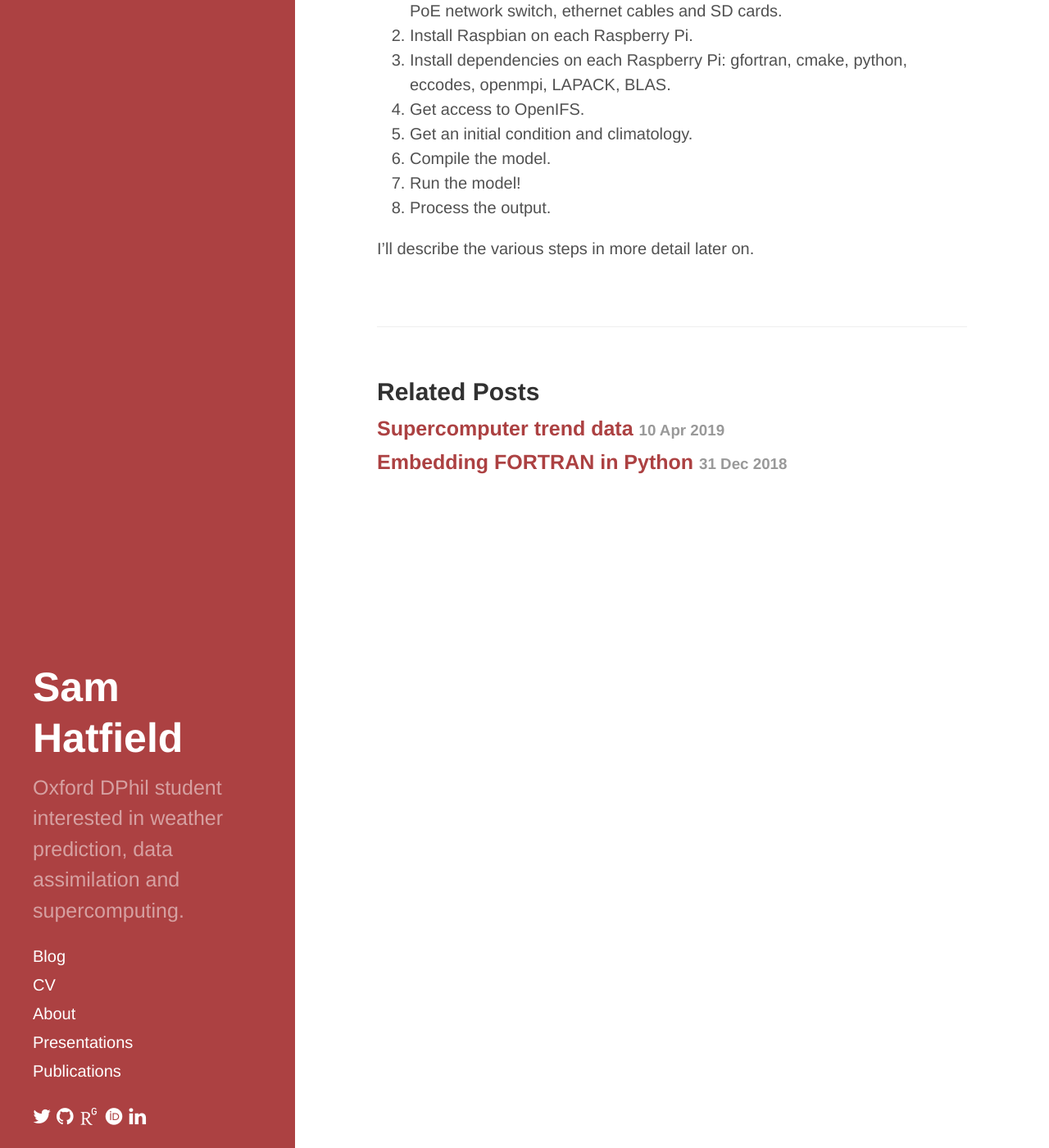
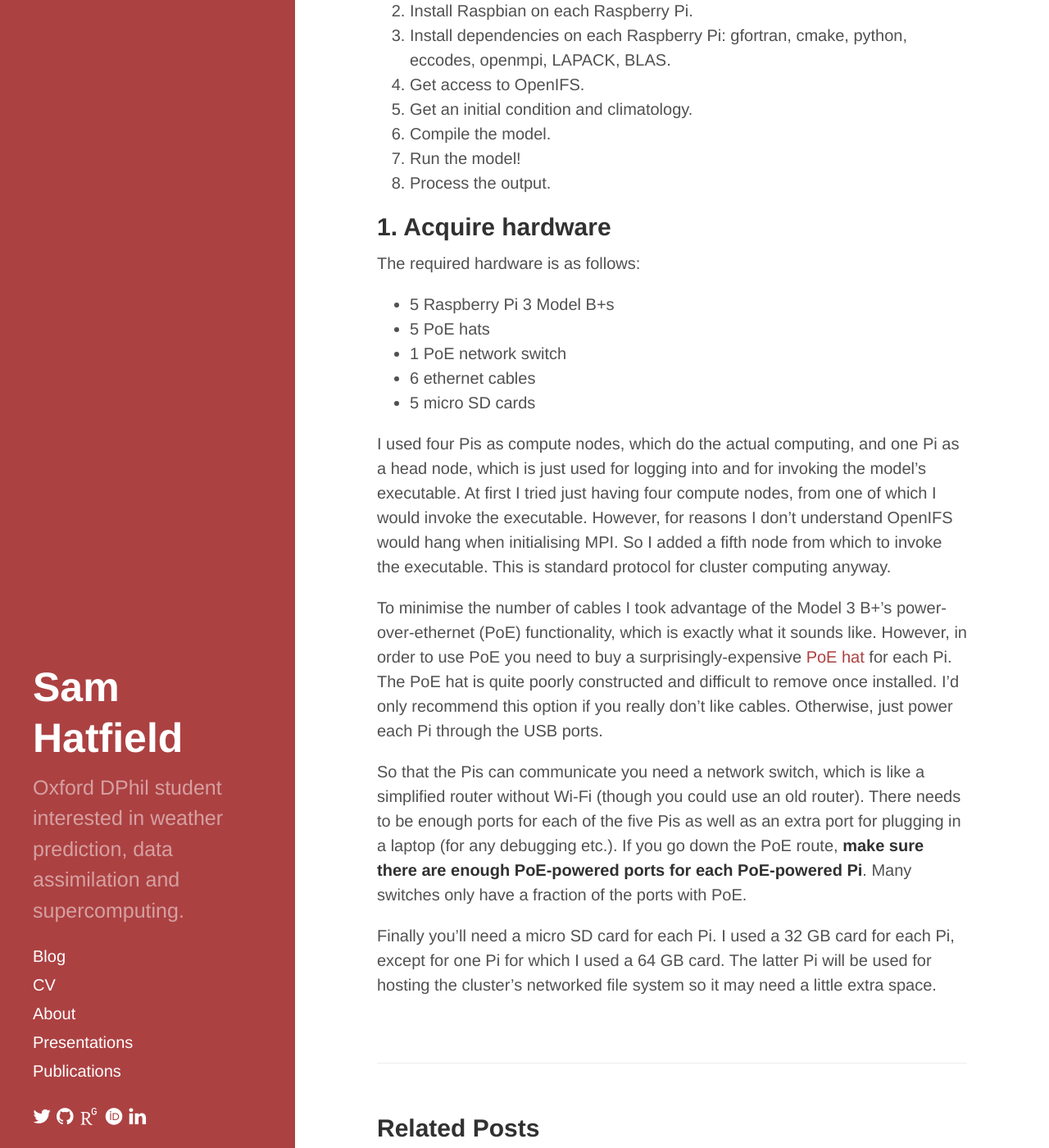
Before and after one commit to samhatfield/samhatfield.github.io, a Jekyll site: the page built from _posts/2019-05-21-the_raspberry_pi_planet_simulator.md, in a window 1280 px wide and 1400 px high, scrolled down 592 px. Shown: the whole window at 82% size. Built offline with Jekyll 4.4.1, drawn with Linux system fonts in a browser that asks for light colours; nearby versions of some CDN libraries; some web fonts are replaced; some of the changed text lies outside the part shown.

Commit message:
Add info to PiPS post

```diff
--- a/_posts/2019-05-21-the_raspberry_pi_planet_simulator.md
+++ b/_posts/2019-05-21-the_raspberry_pi_planet_simulator.md
@@ -4,14 +4,14 @@ title: "The Raspberry Pi Planet Simulator technical summary"
 date: 2019-05-21 11:08:00
 ---
 
-I recently lead the development of a Raspberry Pi-based cluster for performing weather simulations, the Raspberry Pi Planet Simulator (Raspberry PiPS). I talked about this project, including the motivations, in a blog post on the [European Centre for Medium-Range Weather Forecasts (ECMWF)'s forecast](https://www.ecmwf.int/en/about/media-centre/science-blog/2019/weather-forecasts-openifs-home-made-supercomputer). Here I'll give a technical summary of the project and how you can go about creating your own.
+I recently lead the development of a Raspberry Pi-based cluster for performing weather simulations with the OpenIFS model, the Raspberry Pi Planet Simulator (Raspberry PiPS). I talked about this project, including the motivations, in a blog post on the [European Centre for Medium-Range Weather Forecasts (ECMWF)'s forecast](https://www.ecmwf.int/en/about/media-centre/science-blog/2019/weather-forecasts-openifs-home-made-supercomputer). Here I'll give a technical summary of the project and how you can go about creating your own.
 
 <!-- More -->
 
 _This blog post is a work in progress. Unfortunately, I stupidly didn't create notes as I set up PiPS so I may be adding things I forgot later on._
 
 The summary of the summary is:
-1. Buy 5 Raspberry Pis (4 compute nodes and 1 head node), 5 PoE hats, a PoE network switch, ethernet cables and SD cards.
+1. Acquire hardware
 2. Install Raspbian on each Raspberry Pi.
 3. Install dependencies on each Raspberry Pi: gfortran, cmake, python, eccodes, openmpi, LAPACK, BLAS.
 4. Get access to OpenIFS.
@@ -20,4 +20,20 @@ The summary of the summary is:
 7. Run the model!
 8. Process the output.
 
-I'll describe the various steps in more detail later on.
+
+## 1. Acquire hardware
+
+The required hardware is as follows:
+- 5 Raspberry Pi 3 Model B+s
+- 5 PoE hats
+- 1 PoE network switch
+- 6 ethernet cables
+- 5 micro SD cards
+
+I used four Pis as compute nodes, which do the actual computing, and one Pi as a head node, which is just used for logging into and for invoking the model's executable. At first I tried just having four compute nodes, from one of which I would invoke the executable. However, for reasons I don't understand OpenIFS would hang when initialising MPI. So I added a fifth node from which to invoke the executable. This is standard protocol for cluster computing anyway.
+
+To minimise the number of cables I took advantage of the Model 3 B+'s power-over-ethernet (PoE) functionality, which is exactly what it sounds like. However, in order to use PoE you need to buy a surprisingly-expensive [PoE hat](https://www.raspberrypi.org/products/poe-hat/) for each Pi. The PoE hat is quite poorly constructed and difficult to remove once installed. I'd only recommend this option if you really don't like cables. Otherwise, just power each Pi through the USB ports.
+
+So that the Pis can communicate you need a network switch, which is like a simplified router without Wi-Fi (though you could use an old router). There needs to be enough ports for each of the five Pis as well as an extra port for plugging in a laptop (for any debugging etc.). If you go down the PoE route, **make sure there are enough PoE-powered ports for each PoE-powered Pi**. Many switches only have a fraction of the ports with PoE.
+
+Finally you'll need a micro SD card for each Pi. I used a 32 GB card for each Pi, except for one Pi for which I used a 64 GB card. The latter Pi will be used for hosting the cluster's networked file system so it may need a little extra space.
```
